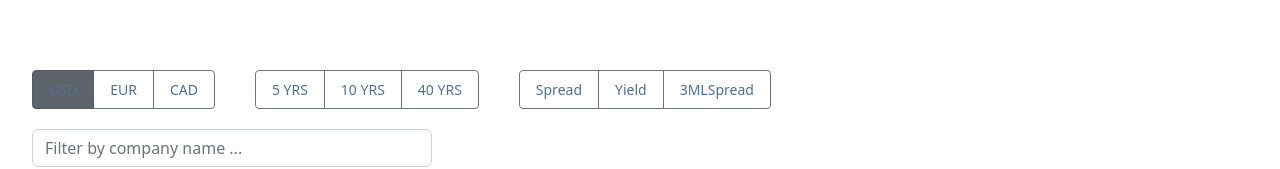
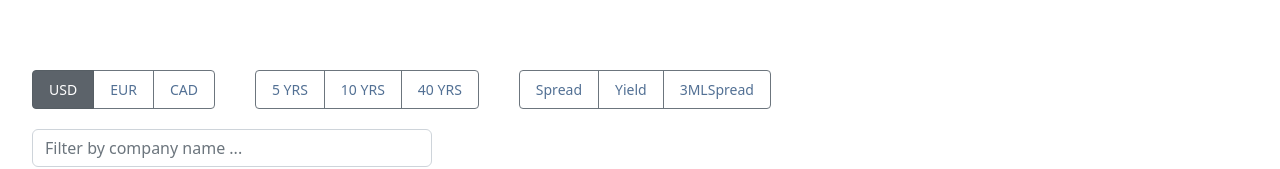
Before and after one commit to clucasalcantara/vue-table, a Vue app: page / in a window 1280 px wide. In both pictures the pointer is over the button "USD". Shown: the part 122-291 px from the top of the page. Built offline with nearby package versions, Linux system fonts and the light colour scheme.

Commit message:
change color button

```diff
--- a/src/components/vue-table/controls/currency-selector/CurrencySelector.vue
+++ b/src/components/vue-table/controls/currency-selector/CurrencySelector.vue
@@ -6,7 +6,7 @@ const props = defineProps({
   },
 });
 
-const currencies = ["USD", "EUR" , "CAD"];
+const currencies = ['USD', 'EUR', 'CAD'];
 </script>
 
 <template>
@@ -14,10 +14,11 @@ const currencies = ["USD", "EUR" , "CAD"];
     <button
       v-for="currency in currencies"
       :key="currency"
-      type="button" class="btn btn-secondary currency"
+      type="button"
+      class="btn btn-secondary currency"
       @click="() => props.handler(currency)"
     >
-     {{ currency }}
+      {{ currency }}
     </button>
   </div>
 </template>
@@ -27,6 +28,10 @@ const currencies = ["USD", "EUR" , "CAD"];
   .currency {
     padding: 8px 16px;
     color: #527094;
+
+    &:hover {
+      color: #ffffff;
+    }
   }
 }
 </style>
--- a/src/components/vue-table/controls/type-selector/TypeSelector.vue
+++ b/src/components/vue-table/controls/type-selector/TypeSelector.vue
@@ -22,6 +22,10 @@ setup lang="ts">
   .type {
     padding: 0 16px;
     color: #527094;
+
+    &:hover {
+      color: #ffffff;
+    }
   }
 }
 </style>
--- a/src/components/vue-table/controls/year-selector/YearSelector.vue
+++ b/src/components/vue-table/controls/year-selector/YearSelector.vue
@@ -1,6 +1,4 @@
-<script setup lang="ts">
-
-</script>
+<script setup lang="ts"></script>
 
 <template>
   <div class="year-selector btn-group btn-group-sm">
@@ -22,6 +20,10 @@
   .year {
     padding: 0 16px;
     color: #527094;
+
+    &:hover {
+      color: #ffffff;
+    }
   }
 }
 </style>
```
